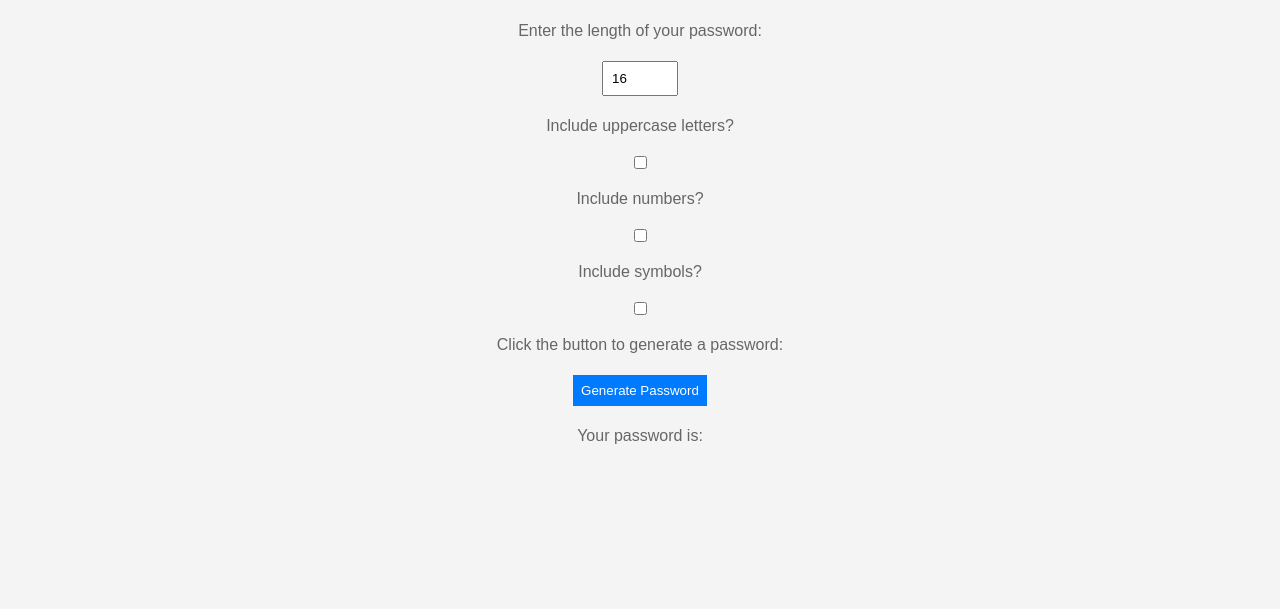
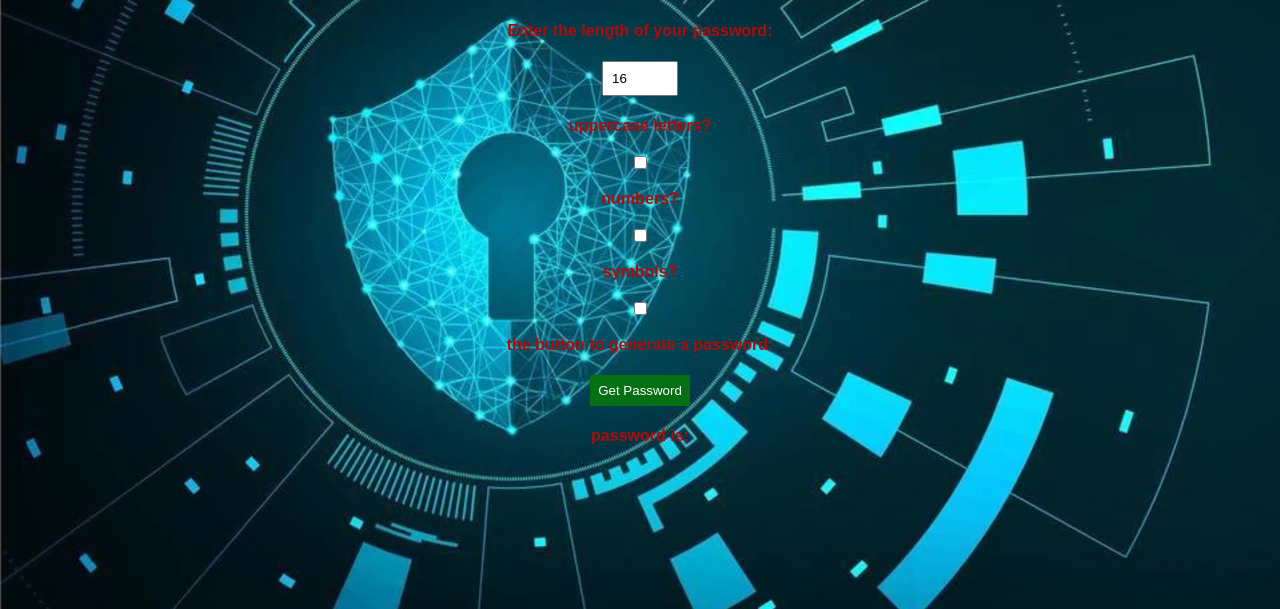
Before and after one commit to Shashi-Tej-Reddy-Singa-Reddy/web_tech, a plain HTML site: page passgen/passgen.html in a window 1280 px wide. Shown: the part 191-800 px from the top of the page. Drawn offline with Linux system fonts and the light colour scheme.

Commit message:
passgen done

```diff
--- a/passgen/passgen.html
+++ b/passgen/passgen.html
@@ -8,17 +8,17 @@
 
 <body>
     <h1>Password Generator</h1>
-    <p>Enter the length of your password:</p>
+    <p><strong>Enter the length of your password:</strong></p>
     <input type="number" id="length" min="8" max="128" value="16">
-    <p>Include uppercase letters?</p>
+    <p><strong>uppercase letters?</strong></p>
     <input type="checkbox" id="uppercase">
-    <p>Include numbers?</p>
+    <p><strong>numbers?</strong></p>
     <input type="checkbox" id="numbers">
-    <p>Include symbols?</p>
+    <p><strong>symbols?</strong></p>
     <input type="checkbox" id="symbols">
-    <p>Click the button to generate a password:</p>
-    <button type="button" id="generate">Generate Password</button>
-    <p>Your password is:</p>
+    <p><strong>the button to generate a password:</strong></p>
+    <button type="button" id="generate" style="background-color: rgb(5, 111, 19);">Get Password</button>
+    <p><strong>password is:</strong></p>
     <p id="password"></p>
 </body>
 <script>
--- a/passgen/passgencss.css
+++ b/passgen/passgencss.css
@@ -1,6 +1,7 @@
 body {
     font-family: Arial, sans-serif;
-    background-color: #f4f4f4;
+    background-color: rgb(97, 168, 107);
+    background-image: url("image.webp");
     margin: 0;
     padding: 0;
     display: flex;
@@ -11,11 +12,11 @@ body {
 }
 
 h1 {
-    color: #333;
+    color: #7cb90c;
 }
 
 p {
-    color: #666;
+    color: #ae0b0b;
 }
 
 input, button {
@@ -37,6 +38,6 @@ button:hover {
 #password {
     font-size: 20px;
     font-weight: bold;
-    color: #333;
+    color: #b0885b;
     margin-top: 10px;
 }
```
Also changed, not shown: passgen/image.webp (added), passgen/image1.jpeg (added).
